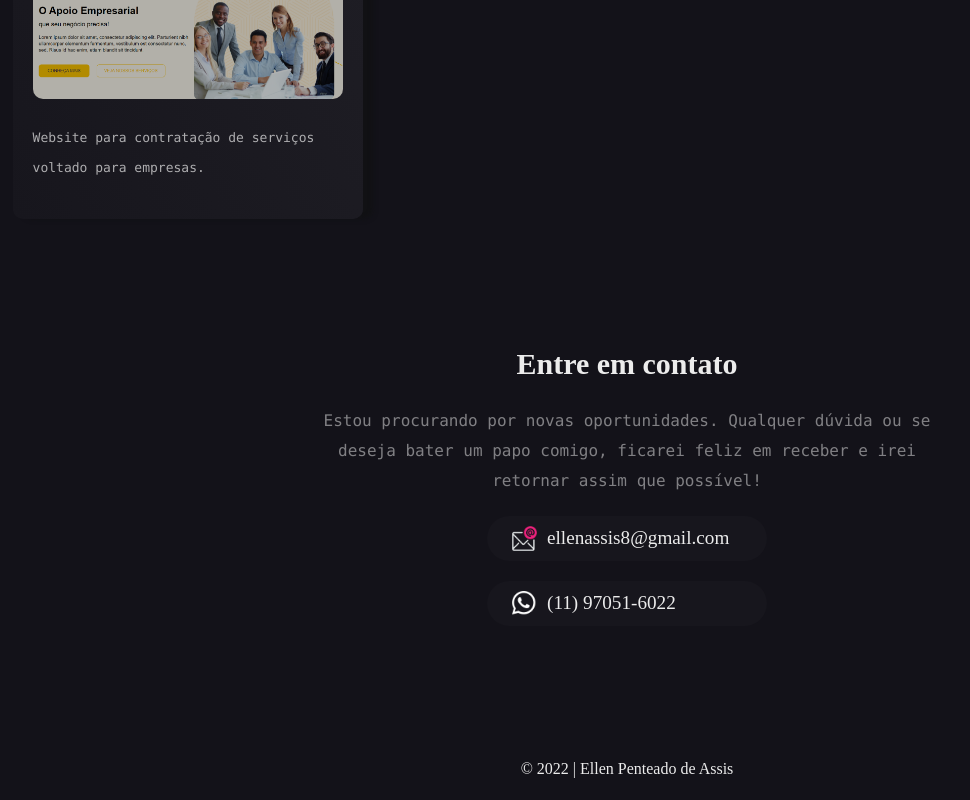
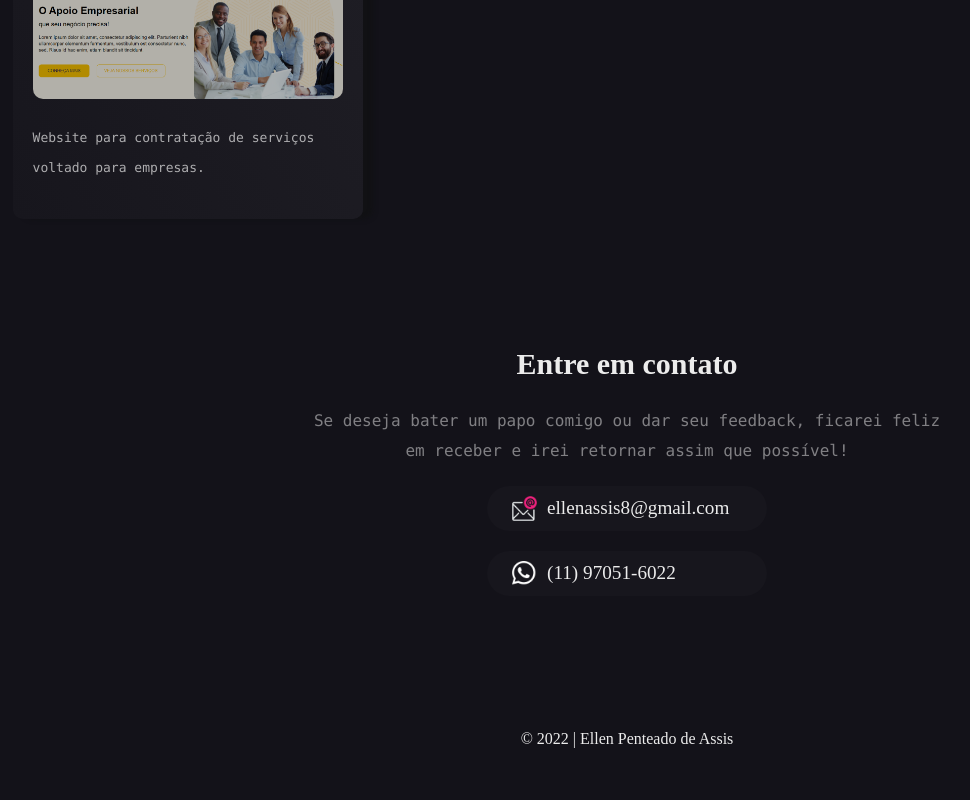
Before and after one commit to ellenassis/my-portfolio, a React (Create React App) app: page / in a window 1280 px wide. Shown: the part 1821-2621 px from the top of the page, without its empty margins (13-983 px from the left). After the commit the page ends 2591 px from the top, so only its background shows below. Built offline with nearby package versions, Linux system fonts and the light colour scheme.

Commit message:
feat: change contact

```diff
--- a/src/components/Contact/index.jsx
+++ b/src/components/Contact/index.jsx
@@ -12,8 +12,7 @@ function Contact() {
         <div className="contact-content">
           <h3>Entre em contato</h3>
           <p>
-            Estou procurando por novas oportunidades. Qualquer dúvida ou se
-            deseja bater um papo comigo, ficarei feliz em receber e irei
+            Se deseja bater um papo comigo ou dar seu feedback, ficarei feliz em receber e irei
             retornar assim que possível!
           </p>
           <div className="contact-info">
```
